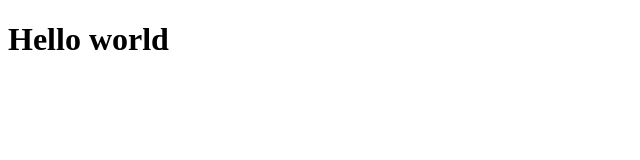
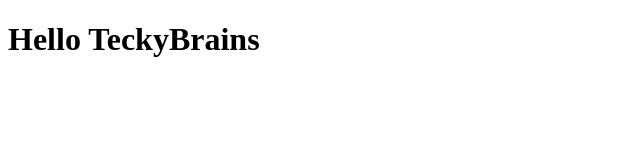
Before and after one commit to eric-decompiled/summer-vibes, a website: page index.html in a window 1280 px wide. Shown: the whole page, without its empty margins (0-640 px from the left). Drawn offline with Linux system fonts and the light colour scheme.

Commit message:
Update starter page greeting

```diff
--- a/index.html
+++ b/index.html
@@ -6,6 +6,6 @@
     <title>Summer Vibes</title>
   </head>
   <body>
-    <h1>Hello world</h1>
+    <h1>Hello TeckyBrains</h1>
   </body>
 </html>
```
